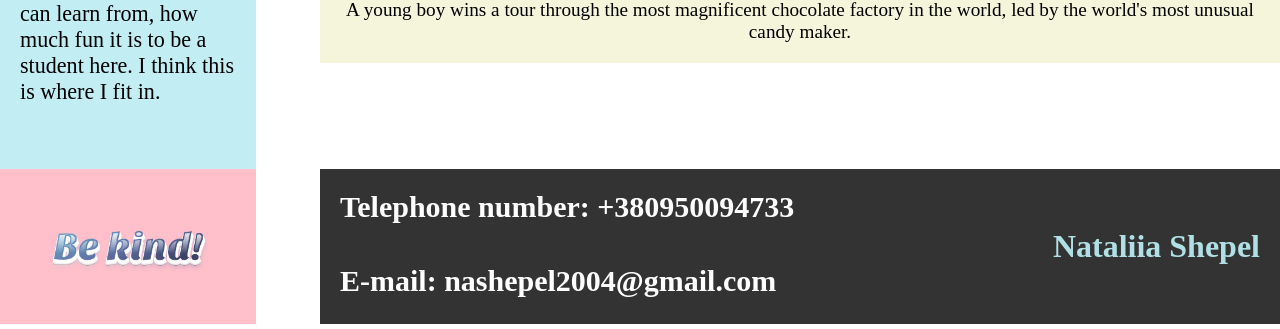
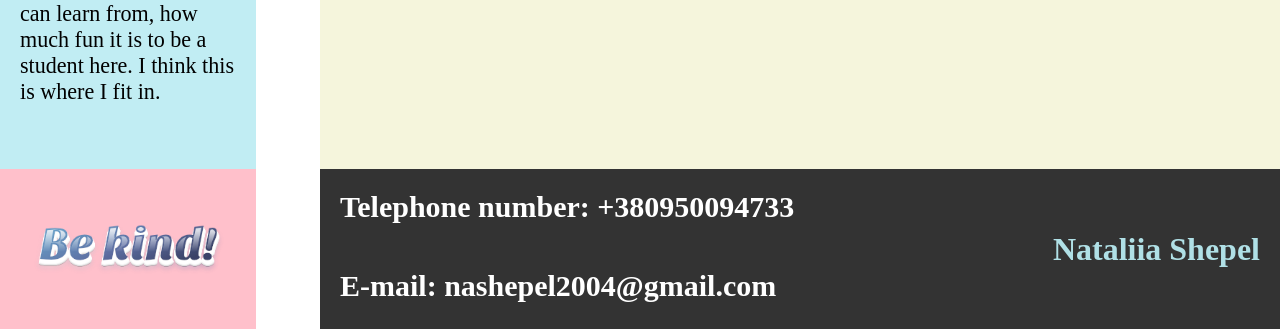
Before and after one commit to notalochka/Lab2-WEB, a plain HTML site: page moviesTable.html in a window 1280 px wide. Shown: the part 1088-1417 px from the top of the page. Drawn offline with Linux system fonts and the light colour scheme.

Commit message:
Update moviesTable.html

```diff
--- a/moviesTable.html
+++ b/moviesTable.html
@@ -4,11 +4,12 @@
     <meta charset="UTF-8" />
     <meta name="viewport" content="width=device-width, initial-scale=1.0" />
     <link rel="stylesheet" href="css/moviesTable.css" />
+    <title>Your Website</title>
   </head>
   <body>
     <table>
       <tr>
-        <td class="column1">
+        <td class="column1" style="vertical-align: top">
           <h2>About me</h2>
           <p>
             I was born on the 27th of October in 2004 in the town of
@@ -30,12 +31,12 @@
           </p>
         </td>
         <td class="column2"></td>
-        <td class="column3" style="padding: 0; margin: 0">
+        <td class="column3" style="padding: 0; margin: 0; background-color: beige; vertical-align: top">
           <table>
             <tr>
               <td style="padding: 0; margin: 0">
                 <table
-                  style="background: rgba(0, 0, 0, 0.8); min-height: 125px"
+                  style="background: rgba(0, 0, 0, 0.8); min-height: 120px"
                 >
                   <tr>
                     <td class="menu-head">
@@ -84,26 +85,26 @@
       </tr>
 
       <tr>
-        <td style="background-color: pink">
-          <img width="100%" src="be-kind.png" />
+        <td class="left-picture">
+          <img src="be-kind.png" />
         </td>
         <td class="column2"></td>
-        <td class="column3" style="padding: 0; margin: 0">
+        <td class="column3" style="padding: 0; margin: 0; vertical-align: top">
 
             <table
-              style="background: rgba(0, 0, 0, 0.8); min-height: 150px"
+              style="background: rgba(0, 0, 0, 0.8)"
             >
               <tr>
 
                 <td class="footer-contact">
-                  <h1 style="font-size: 30px; margin-bottom: 40px">
+                  <h1 style="font-size: 30px; margin-bottom: 45px">
                     Telephone number: +380950094733
                   </h1>
                   <h2 style="font-size: 30px;">
                     E-mail: nashepel2004@gmail.com
                   </h2>
                 </td>
-                <td class="footer-head"  style="text-align: right">
+                <td class="footer-head">
                   <h1>Nataliia Shepel</h1>
                 </td>
               </tr>
```
